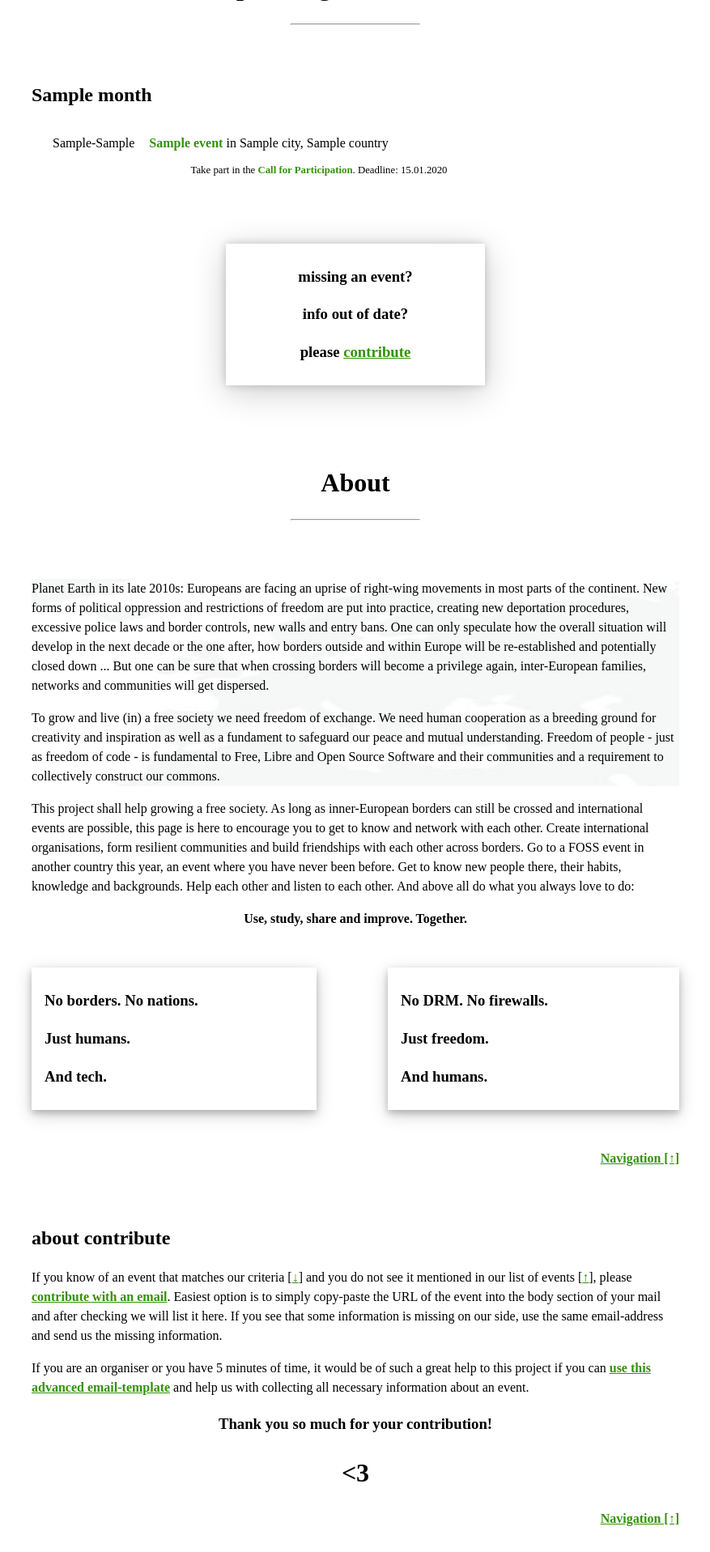
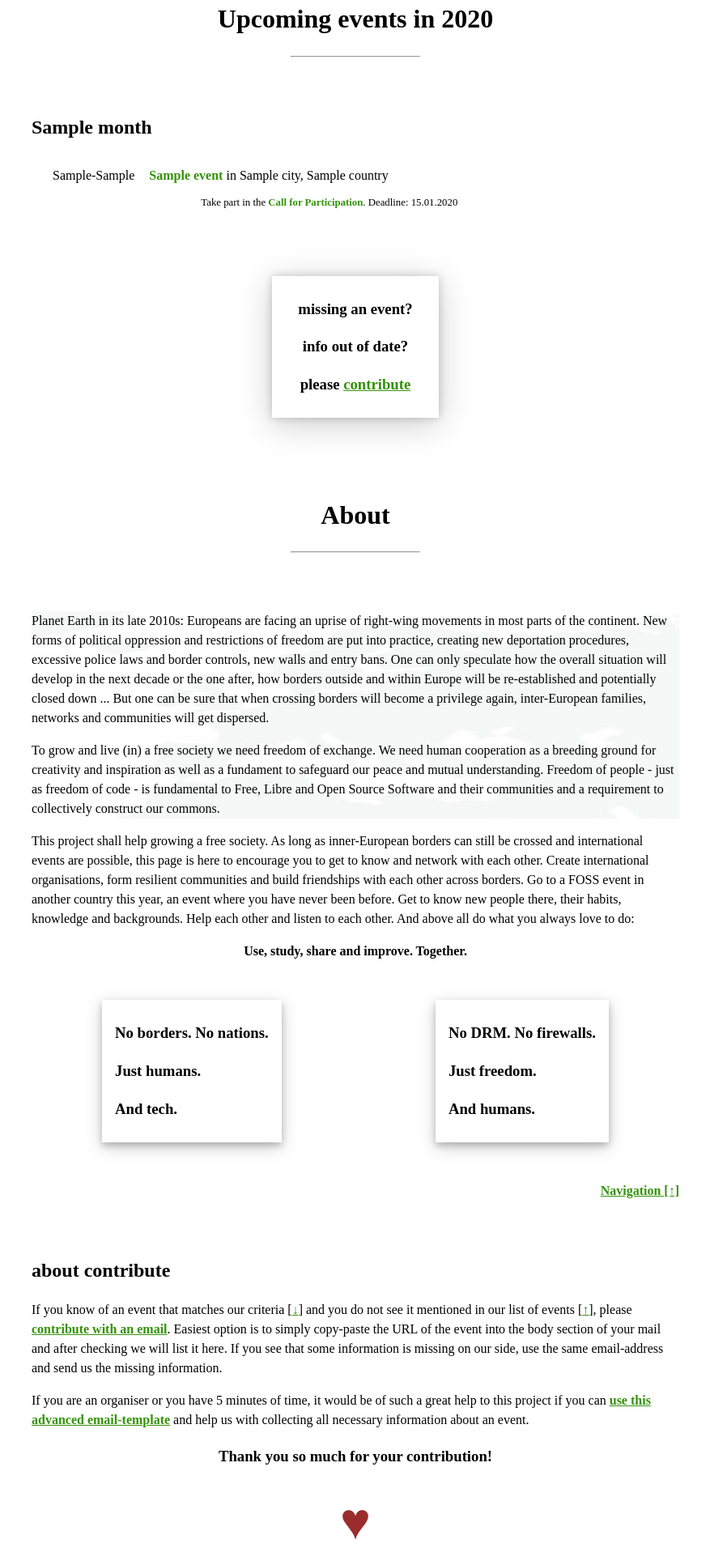
Before and after one commit to foss-events/website, a Python web app: template src/templates/index.html in a window 1280 px wide. Shown: the part 563-2480 px from the top of the page at 81% size, without its empty margins (201-1078 px from the left). Run offline with Jinja, Linux system fonts and the light colour scheme; the template is opened without the code that fills it: most values are stand-ins (such as "Sample title", 1, 10 or a date in 2020).

Commit message:
Make the index page responsive

```diff
--- a/src/styles/fossevents.css
+++ b/src/styles/fossevents.css
@@ -10,25 +10,63 @@
     margin-right: auto;
 }
 
+@media only screen and (min-width: 768px) {
+    html {
+        margin-left: 10%;
+        margin-right: 10%;
+    }
+}
+
 a {
     color: #34920a;
     font-weight: bold;
 }
 
 .stickercontainer {
-    box-sizing: content-box;
+    display: flex;
+    flex-direction: column;
+    justify-content: space-around;
+    gap: 1rem;
+}
+
+.stickercontainer__sticker {
     border: 5px;
+    box-shadow: 0 4px 8px 0 rgba(0, 0, 0, 0.2), 0 6px 20px 0 rgba(0, 0, 0, 0.19);
+    box-sizing: border-box;
+    flex: 0 0 100%;
     padding: 0.5em 1em 0.5em 1em;
-    box-shadow: 0 4px 8px 0 rgba(0, 0, 0, 0.2), 0 6px 20px 0 rgba(0, 0, 0, 0.19);
+}
+
+@media only screen and (min-width: 768px) {
+
+    .stickercontainer {
+        flex-direction: row;
+    }
+
+    .stickercontainer__sticker {
+        flex: 0 1 auto;
+        white-space: nowrap;
+    }
+}
+
+.heart {
+    color: #9b2c2c;
+    font-size: 4rem;
+    text-align: center;
 }
 
 .contribute-box {
+    margin: 2em 0;
+    text-align: center;
+}
+
+.contribute-box__content {
     border: 5px;
     box-shadow: 0 8px 40px 0 rgba(0, 0, 0, 0.2), 0 0 10px 0 rgba(0, 0, 0, 0.19);
     box-sizing: content-box;
-    margin: 2em 30% 2em 30%;
-    padding: 0.5em;
-    text-align: center;
+    display: inline-block;
+    overflow: visible;
+    padding: .5rem 2rem;
 }
 
 .bgimp {
@@ -130,13 +200,13 @@
 }
 
 table.month p.eventcfp {
-    padding-left: 4em;
+    padding-left: 1rem;
     font-size: 0.8em;
     padding-bottom: 2em;
 }
 
 table.month p.eventcfppassed {
-    padding-left: 4em;
+    padding-left: 1em;
     font-size: 0.8em;
     padding-bottom: 2em;
     text-decoration: line-through;
@@ -156,6 +225,25 @@
 
 table.month p.eventdate {
     margin: 0;
+}
+
+@media only screen and (min-width: 768px) {
+
+    table.month {
+        padding-left: 1em;
+    }
+
+    table.month th, td:first-of-type {
+        padding-left: .5rem;
+    }
+
+    table.month p.eventcfp {
+        padding-left: 4rem;
+    }
+
+    table.month p.eventcfppassed {
+        padding-left: 4rem;
+    }
 }
 
 /* event page */
--- a/src/templates/index.html
+++ b/src/templates/index.html
@@ -33,15 +33,19 @@
 
 <body>
 
-<div class="menu">
+<div class="menu menu--spacing-bottom">
     <hr class="menu__divider">
     <a
             class="menu__link"
             href="/">
-        <h1>
+        <h1 class="menu__hl">
+            <div class="menu__logo-container">
                 <img class="menu__logo" src="img/logo.png" alt="// foss.events">
+            </div>
             FOSS events in Europe
+            <div class="menu__logo-container menu__logo-container--second">
                 <img class="menu__logo" src="img/logo.png" alt="// foss.events">
+            </div>
         </h1>
     </a>
     <hr class="menu__divider">
@@ -98,9 +102,11 @@
 {% endfor %}
 
 <div class="contribute-box">
+    <div class="contribute-box__content">
         <h3>missing an event?</h3>
         <h3>info out of date?</h3>
         <h3>please <a href="/#contribute">contribute</a></h3>
+    </div>
 </div>
 
 {% if prev %}
@@ -149,7 +155,8 @@
 </div>
 
 <p>This project shall help growing a free society. As long as inner-European borders can still be crossed and
-    international events are possible, this page is here to encourage you to get to know and network with each other. Create international organisations, form resilient communities and build friendships with each other across borders.
+    international events are possible, this page is here to encourage you to get to know and network with each other.
+    Create international organisations, form resilient communities and build friendships with each other across borders.
     Go to a FOSS event in another country this year, an event where you have never been before. Get to know new people
     there, their habits, knowledge and backgrounds. Help each other and listen to each other. And above all do what you
     always love to do: </p>
@@ -161,20 +168,19 @@
 
 <div style="clear: both; padding-top:2em;"></div>
 
-<div class="stickercontainer" style="width: 40%; float:left">
+<div class="stickercontainer">
+    <div class="stickercontainer__sticker">
         <h3>No borders. No nations.</h3>
         <h3>Just humans.</h3>
         <h3>And tech.</h3>
     </div>
 
-<div class="stickercontainer" style="margin-left: 55%">
+    <div class="stickercontainer__sticker">
         <h3>No DRM. No firewalls.</h3>
         <h3>Just freedom.</h3>
         <h3>And humans.</h3>
     </div>
-
-
-<div style="clear: both;"></div>
+</div>
 
 <p style="text-align: right; padding-top:2em;"><a href="#top">Navigation [&uarr;]</a></p>
 
@@ -192,7 +198,7 @@
 			<p>If you are an organiser or you have 5 minutes of time, it would be of such a great help to this project if you can <a href="mailto:onemore@foss.events?subject=one more event&body=Hi all,%0D%0A%0D%0Aplease add/update this event on // foss.events:%0D%0A%0D%0AName:%0D%0ADate:%0D%0AURL:%0D%0ACity:%0D%0ACountry:%0D%0AOSM-Link:%0D%0ASelf-Description:%0D%0ALink for Call for Participation:%0D%0ADeadline for Call for Participation:%0D%0ALink for Code of Conduct:%0D%0AEntrance Fee:%0D%0AParticipants last time:%0D%0ALink for Call for Participation:%0D%0AMain language: ">use this advanced email-template</a> and help us with collecting all necessary information about an event.</p>
 
 			<h3 style="text-align:center">Thank you so much for your contribution!</h3>
-			<h1 style="text-align:center">&lt;3</h1>
+            <div class="heart">♥</div>
 			<p style="text-align: right;"><a href="#top">Navigation [&uarr;]</a></p>
 
 <h2 class="navhead" id="criteria">about criteria</h2>
@@ -201,19 +207,26 @@
 
 <ul>
     <li>only events that happen in Europe.</li>
-				<li>only events that are open for the general public. Entrance fee is ok, but events shall be accessible for everyone to participate and in particular not restricted to a specific group like the members of a specific group, organisation or similar. </li>
+    <li>only events that are open for the general public. Entrance fee is ok, but events shall be accessible for
+        everyone to participate and in particular not restricted to a specific group like the members of a specific
+        group, organisation or similar.
+    </li>
     <li>only "full-day" events. As a rule of thumb, that means events that are at least 6-8 hours or more.</li>
 </ul>
 
 
-			<p>If you know about Free, Libre and/or Open Source Software event in Europe that matches this criteria and is not yet in our list, please contribute [<a href="#contribute">&uarr;</a>]</p>
+<p>If you know about Free, Libre and/or Open Source Software event in Europe that matches this criteria and is not yet
+    in our list, please contribute [<a href="#contribute">&uarr;</a>]</p>
 
 <p style="text-align: right;"><a href="#top">Navigation [&uarr;]</a></p>
 
 
 <h2 class="navhead" id="features">about features</h2>
 
-			<p>This page is work in progress. It is build from scratch and shall become a database-driven web-project for and by the FOSS community to help connecting people. If you are interested in sharing knowlege or improving something <a href="mailto:contact@foss.events">get in contact</a>. Also pass by once in a while to enjoy the newest features : )</p>
+<p>This page is work in progress. It is build from scratch and shall become a database-driven web-project for and by the
+    FOSS community to help connecting people. If you are interested in sharing knowlege or improving something <a
+            href="mailto:contact@foss.events">get in contact</a>. Also pass by once in a while to enjoy the newest
+    features : )</p>
 
 <h2 class="navhead" id="contact">about contact</h2>
 
--- a/src/templates/partials/contribute-box.html
+++ /dev/null
@@ -1,5 +0,0 @@
-<div class="contribute-box">
-    <h3>missing an event?</h3>
-    <h3>info out of date?</h3>
-    <h3>please <a href="/#contribute">contribute</a></h3>
-</div>
```
Also changed, not shown: other parts of src/styles/fossevents.css (+39 -8 lines), src/templates/event.html (+8 -2 lines). Lines whose indentation alone changed are shown as unchanged.
